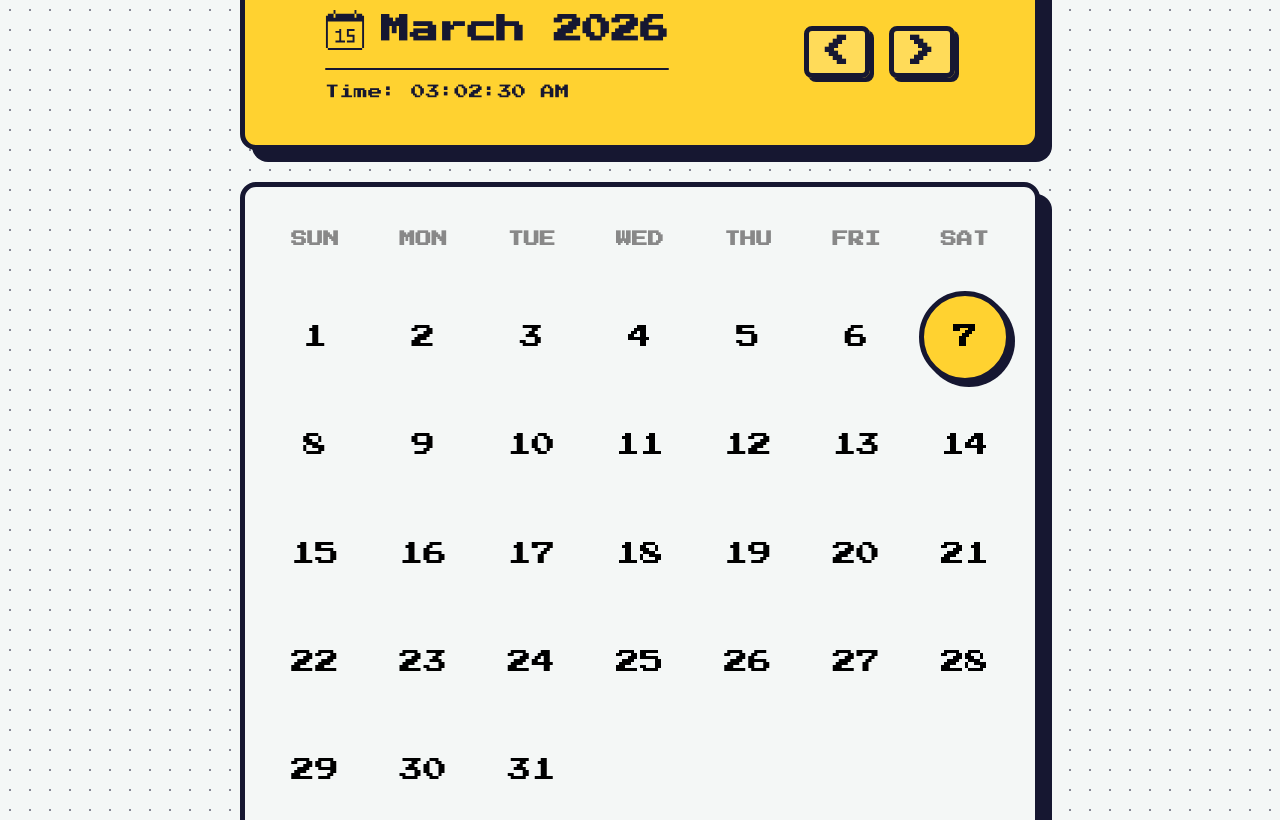
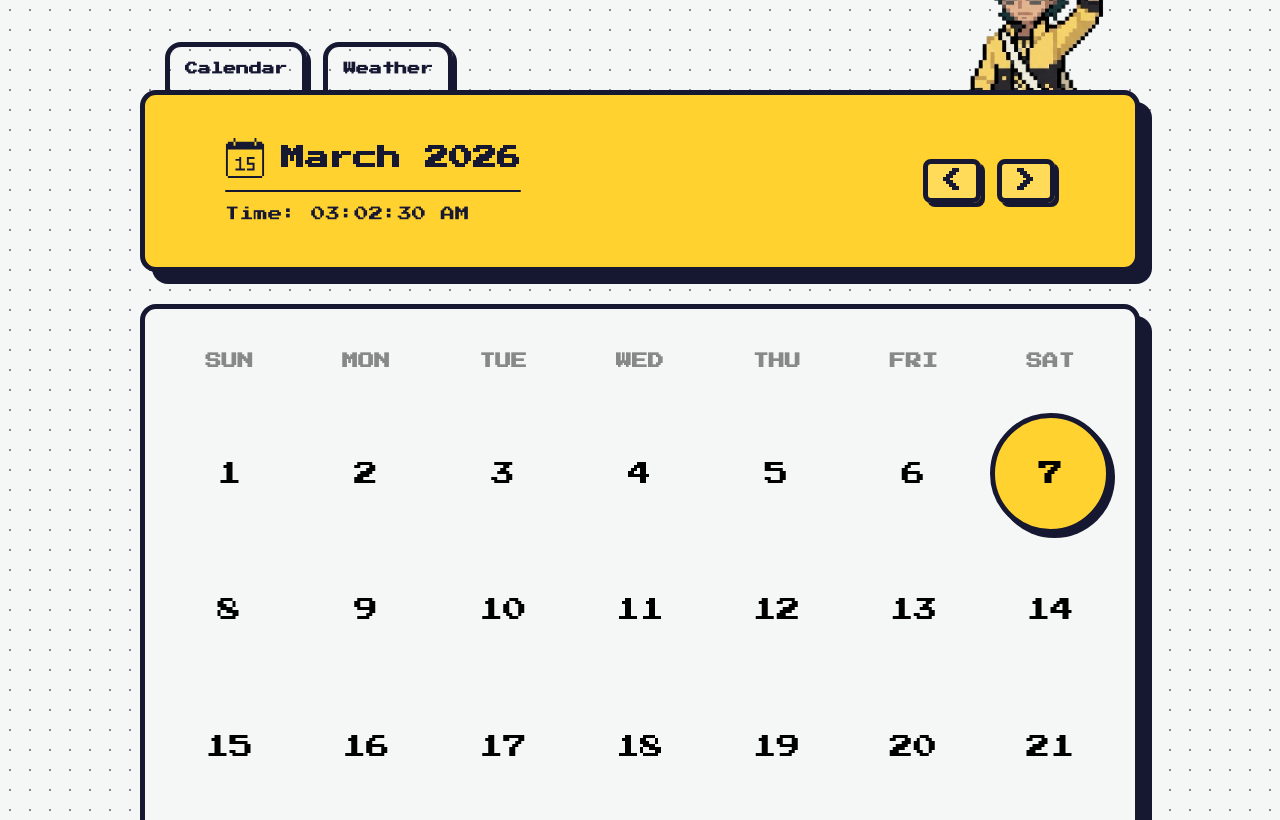
Before and after one commit to rainndev/Calendar, a website built with Vite: page index.html in a window 1280 px wide. Shown: the top 820 px of the page. Built offline with nearby package versions, Linux system fonts and the light colour scheme.

Commit message:
feat: added welcome image and simple menu ui

```diff
--- a/index.html
+++ b/index.html
@@ -15,6 +15,16 @@
     <link rel="stylesheet" href="./src/css/style.css" />
   </head>
   <body class="press-start-2p-regular grid-bg">
+    <div class="container">
+      <div class="tabs-container">
+        <div>
+          <button class="tabs">Calendar</button>
+          <button class="tabs">Weather</button>
+        </div>
+
+        <img src="./public/welcome-wave-half.png" alt="welcome-img" />
+      </div>
+
       <div class="calendar-container">
         <div class="calendar-header">
           <div>
@@ -51,6 +61,7 @@
           <div id="calendarDays" class="grid" style="padding-top: 0"></div>
         </div>
       </div>
+    </div>
   </body>
   <script type="module" src="./src/main.ts"></script>
 </html>
--- a/src/css/style.css
+++ b/src/css/style.css
@@ -10,16 +10,30 @@
 body {
   font-family: "Segoe UI", Tahoma, Geneva, Verdana, sans-serif;
   display: flex;
+  flex-direction: column;
   justify-content: center;
   align-items: center;
+  height: 100%;
   height: 100vh;
   margin: 0;
 }
 
+.container {
+  width: 100%;
+  display: flex;
+  flex-direction: column;
+  align-items: center;
+  justify-content: center;
+  padding: 5rem 0rem;
+  width: 100%;
+}
+
 .calendar-container {
-  width: 800px;
+  width: 1000px;
   padding: 20px;
   overflow: hidden;
+  z-index: 0;
+  padding-top: 0rem;
 }
 
 .calendar-header {
@@ -28,7 +42,7 @@ body {
   display: flex;
   justify-content: space-between;
   align-items: center;
-  font-size: 1.2rem;
+  font-size: 1rem;
   padding: 2rem 5rem;
   margin-bottom: 2rem;
   border-radius: 1rem;
@@ -40,7 +54,7 @@ body {
   background: rgba(255, 255, 255, 0.2);
   padding: 5px 12px;
   cursor: pointer;
-  font-size: 2rem;
+  font-size: 1.5rem;
 }
 
 .calendar-header button:hover {
@@ -102,6 +116,46 @@ body {
 
 .empty {
   cursor: default;
+}
+
+.tabs-container {
+  display: flex;
+  position: relative;
+  justify-content: space-between;
+  align-items: end;
+  width: 950px;
+  height: 400px;
+  padding: 20px;
+  padding-bottom: 0px;
+}
+
+.tabs-container img {
+  width: 200px;
+  transform: translateY(70px);
+  z-index: -1;
+  position: absolute;
+  right: 0;
+}
+
+.tabs {
+  font-weight: bold;
+  font-family: "Press Start 2P", system-ui;
+  border: 5px solid var(--text-color);
+  border-bottom: none;
+  box-shadow: 4px 4px 0px 0px var(--text-color);
+  color: var(--text-color);
+  transition: all 0.2s;
+  border-radius: 1rem 1rem 0rem 0rem;
+  padding: 15px;
+  font-size: 0.8rem;
+  cursor: pointer;
+  background-color: var(--white-color);
+  height: fit-content;
+}
+
+.tabs:active {
+  transform: translateX(4px) translateY(4px);
+  box-shadow: none;
 }
 
 .buttons {
```
Also changed, not shown: public/welcome-wave-half.png (added), public/welcome-wave.png (added). Lines whose indentation alone changed are shown as unchanged.
